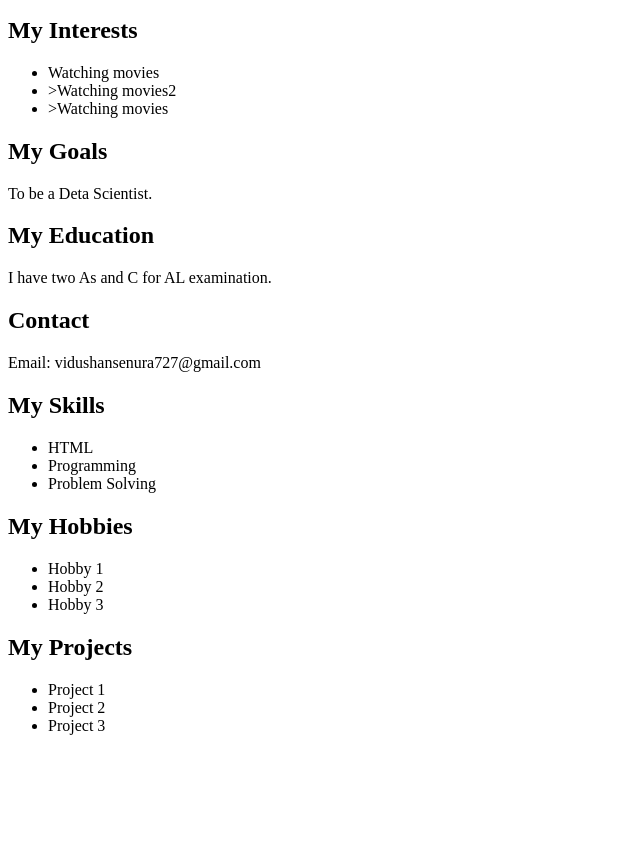
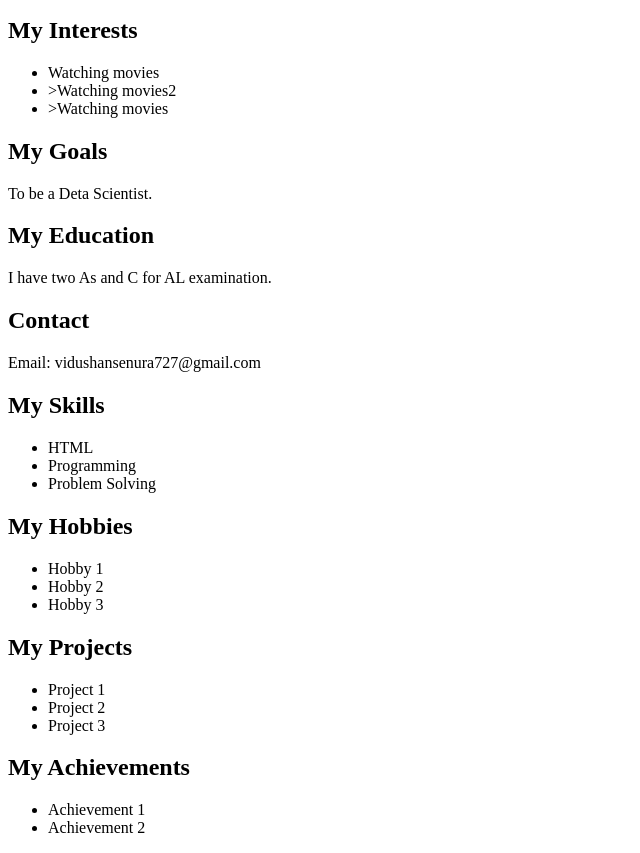
Before and after one commit to senuravidushan727/student-website, a plain HTML site: page index.html in a window 1280 px wide. Shown: the part 101-954 px from the top of the page, without its empty margins (0-640 px from the left). Before the commit the page ends 852 px from the top, so only its background shows below. Drawn offline with Linux system fonts and the light colour scheme.

Commit message:
Adde achievement section

```diff
--- a/index.html
+++ b/index.html
@@ -53,5 +53,11 @@
 <li>Project 3</li>
 </ul>
 
+<h2>My Achievements</h2>
+<ul>
+<li>Achievement 1</li>
+<li>Achievement 2</li>
+</ul>
+
 </body>
 </html>
```
